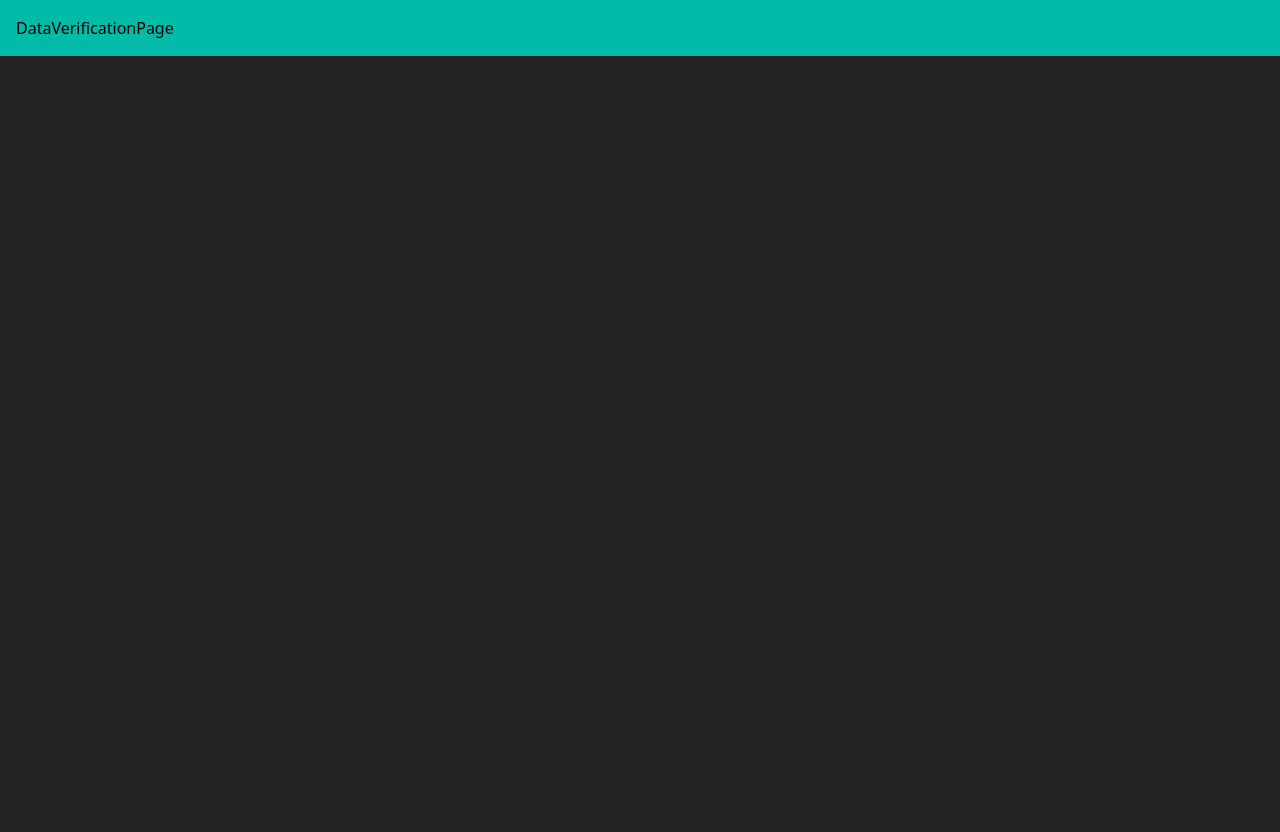
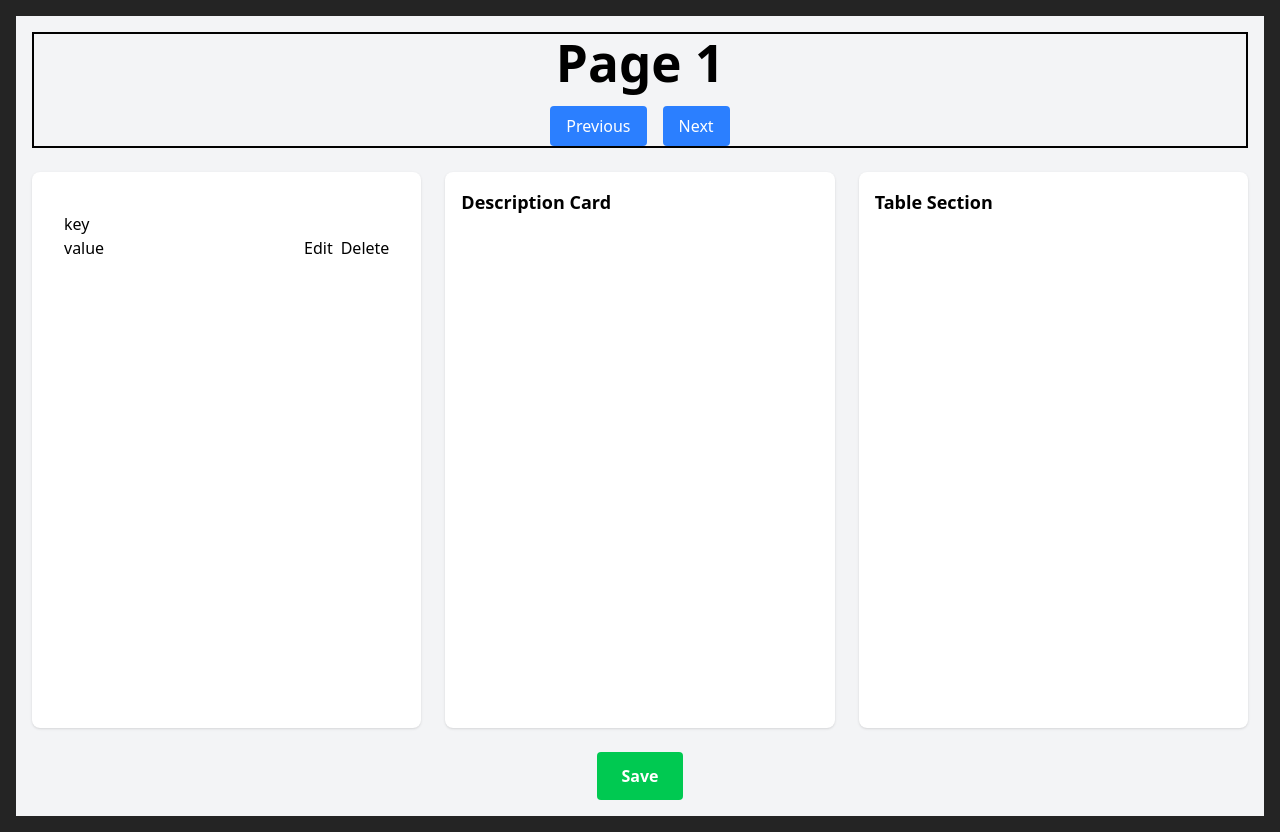
Before and after one commit to Pawan-20/React-refresher, a React (Vite) app: page /data-verification in a window 1280 px wide. Before the commit the page ends 800 px from the top, so only its background shows below. Built offline with nearby package versions, Linux system fonts and the light colour scheme.

Commit message:
added basic verification layout

```diff
--- a/src/App.tsx
+++ b/src/App.tsx
@@ -1,12 +1,13 @@
-import { Route, Routes } from "react-router-dom";
+import { Navigate, Route, Routes } from "react-router-dom";
 import HomePage from "./HomePage";
 import "./index.css";
 import LearnPage from "./LearnPage";
 import LearnChildPage from "./LearnChildPage";
-import DataVerificationPage from "./DataVerificationPage";
+import { DataVerificationPage } from "./DataVerificationPage";
+import Test from "./components/Test";
 export default function App() {
   return (
-    <div className="p-4 bg-teal-500">
+    <div className="p-4">
       <Routes>
         <Route index element={<HomePage></HomePage>}></Route>
         <Route path="/learn" element={<LearnPage></LearnPage>}></Route>
@@ -18,7 +19,12 @@ export default function App() {
           path="/data-verification"
           element={<DataVerificationPage></DataVerificationPage>}
         ></Route>
-        <Route path="*" element={<HomePage></HomePage>}></Route>
+        <Route path="/test" element={<Test></Test>}></Route>
+        <Route
+          path="*"
+          element={<Navigate to="/" replace></Navigate>}
+        ></Route>{" "}
+        {/* replace  does nto remember the fake route */}
       </Routes>
     </div>
   );
--- a/src/DataVerificationPage.tsx
+++ b/src/DataVerificationPage.tsx
@@ -1,7 +1,72 @@
-import React from "react";
+import { useState } from "react";
+import KeyValueComponent from "./components/KeyValueComponent";
+import DescriptionCard from "./components/DescriptionCard";
+import TableComponent from "./components/TableComponent";
 
-function DataVerificationPage() {
-  return <div>DataVerificationPage</div>;
-}
+export const DataVerificationPage = () => {
+  const [pageNumber, setPageNumber] = useState(1);
 
-export default DataVerificationPage;
+  const handleNext = () => {
+    setPageNumber((prev) => prev + 1);
+  };
+
+  const handlePrev = () => {
+    setPageNumber((prev) => (prev > 1 ? prev - 1 : 1));
+  };
+
+  const handleSave = () => {
+    console.log("Saving data...");
+    // Here later we'll call API
+  };
+
+  return (
+    <div className="h-screen flex flex-col p-4 bg-gray-100">
+      {/* Top Section */}
+      <div className="text-center mb-6 border-2">
+        <h1 className="text-2xl font-bold">Page {pageNumber}</h1>
+        <div className="mt-4 flex justify-center gap-4">
+          <button
+            onClick={handlePrev}
+            className="px-4 py-2 bg-blue-500 text-white rounded hover:bg-blue-600"
+          >
+            Previous
+          </button>
+          <button
+            onClick={handleNext}
+            className="px-4 py-2 bg-blue-500 text-white rounded hover:bg-blue-600"
+          >
+            Next
+          </button>
+        </div>
+      </div>
+
+      {/* Middle Section */}
+      <div className="flex flex-1 gap-6">
+        {/* Left Column */}
+        <div className="flex-1 bg-white rounded-lg shadow p-4 overflow-auto">
+          <KeyValueComponent />
+        </div>
+
+        {/* Middle Column */}
+        <div className="flex-1 bg-white rounded-lg shadow p-4 overflow-auto">
+          <DescriptionCard />
+        </div>
+
+        {/* Right Column */}
+        <div className="flex-1 bg-white rounded-lg shadow p-4 overflow-auto">
+          <TableComponent />
+        </div>
+      </div>
+
+      {/* Footer */}
+      <div className="text-center mt-6">
+        <button
+          onClick={handleSave}
+          className="px-6 py-3 bg-green-500 text-white font-semibold rounded hover:bg-green-600"
+        >
+          Save
+        </button>
+      </div>
+    </div>
+  );
+};
--- /dev/null
+++ b/src/components/DescriptionCard.tsx
@@ -0,0 +1,10 @@
+const DescriptionCard = () => {
+  return (
+    <div>
+      <h2 className="text-lg font-semibold mb-4">Description Card</h2>
+      {/* We'll show and edit description here later */}
+    </div>
+  );
+};
+
+export default DescriptionCard;
--- /dev/null
+++ b/src/components/KeyValueComponent.tsx
@@ -0,0 +1,19 @@
+function KeyValue() {
+  return (
+    <>
+      <div className="h-[5.5rem] w-full flex justify-between items-end p-4 ">
+        <div>
+          <h3>key</h3>
+          <p>value</p>
+        </div>
+        <div className="flex flex-row gap-x-2">
+          <button>Edit</button>
+          <button>Delete</button>
+        </div>
+      </div>
+      {/* more key values boxes will be here */}
+    </>
+  );
+}
+
+export default KeyValue;
--- /dev/null
+++ b/src/components/TableComponent.tsx
@@ -0,0 +1,10 @@
+function Table() {
+  return (
+    <div>
+      <h2 className="text-lg font-semibold mb-4">Table Section</h2>
+      {/* We'll create table with edit/delete actions here later */}
+    </div>
+  );
+}
+
+export default Table;
--- /dev/null
+++ b/src/components/Test.tsx
@@ -0,0 +1,17 @@
+import React from "react";
+
+function Test() {
+  return (
+    <div className="border-2 border-amber-400 bg-red-200 h-screen text-center flex flex-col">
+      <div className="h-6">1</div>
+      <div className="h-6 flex flex-1 bg-blue-200 gap-4">
+        <div className="flex flex-1 bg-amber-200">2.1</div>
+        <div>2.2</div>
+        <div>2.3</div>
+      </div>
+      <div className="h-6">3</div>
+    </div>
+  );
+}
+
+export default Test;
```
